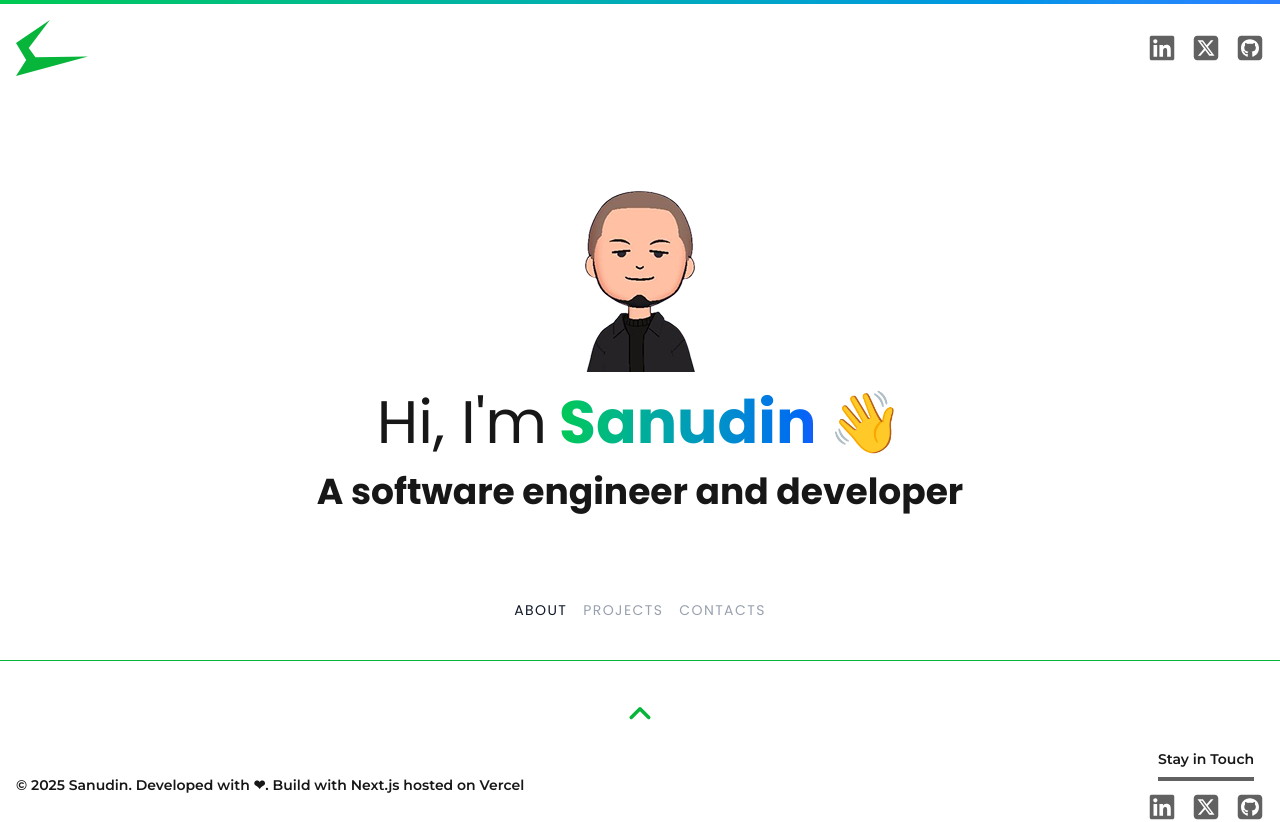
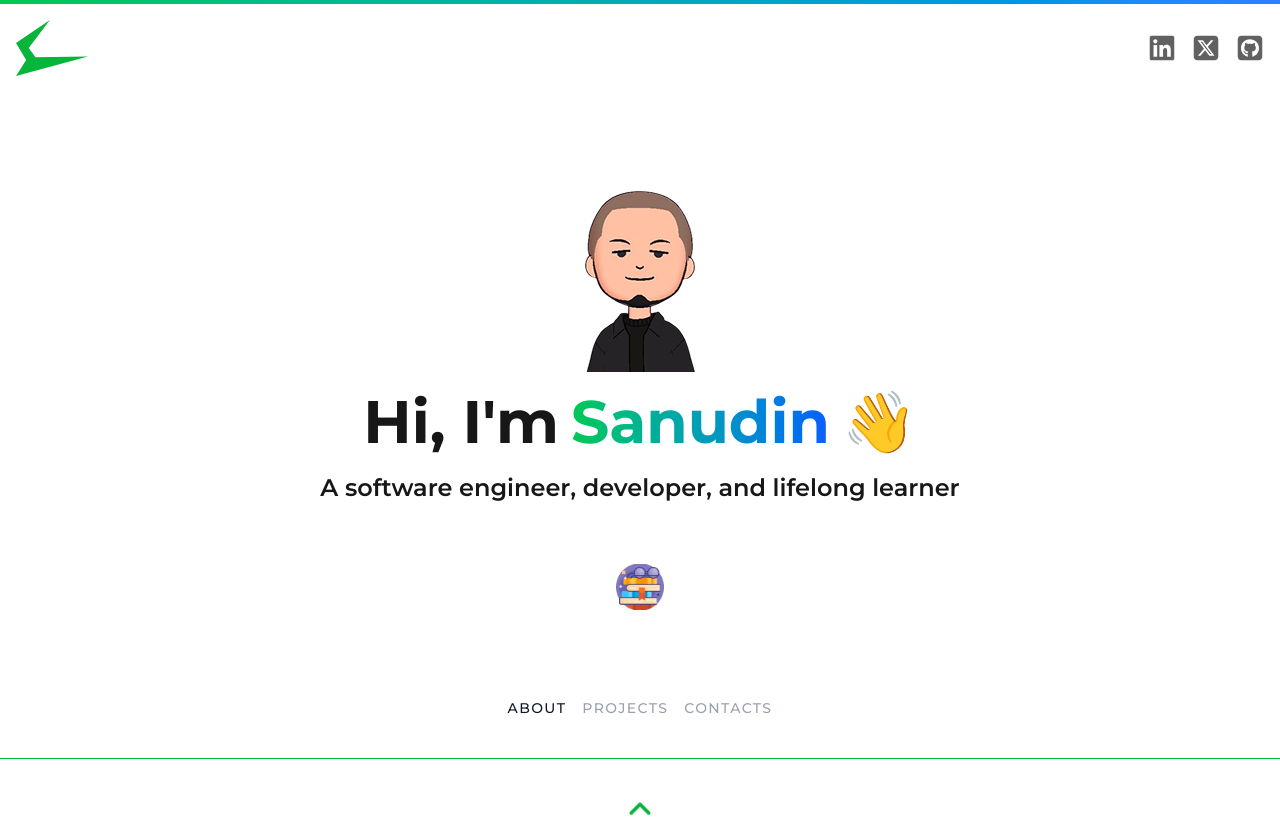
Before and after one commit to ssanudin/nextfolio, a Next.js app: page / in a window 1280 px wide. Shown: the top 822 px of the page. Built offline with nearby package versions, Linux system fonts and the light colour scheme.

Commit message:
Update hero section

```diff
--- a/app/layout.tsx
+++ b/app/layout.tsx
@@ -1,5 +1,5 @@
 import type { Metadata } from "next";
-import { poppins } from "./ui/fonts";
+import { poppins, montserrat } from "./ui/fonts";
 import "@/app/ui/globals.css";
 
 export const metadata: Metadata = {
@@ -15,7 +15,7 @@ export default function RootLayout({
 }>) {
   return (
     <html lang="en">
-      <body className={`${poppins.className} antialiased`}>{children}</body>
+      <body className={`${montserrat.className} antialiased`}>{children}</body>
     </html>
   );
 }
--- a/app/ui/home/footer.tsx
+++ b/app/ui/home/footer.tsx
@@ -17,7 +17,7 @@ export default function Footer() {
           </div>
           <p className="max-w-[15rem] m-auto mt-8 sm:m-0 sm:max-w-[16rem] md:max-w-full sm:order-first">
             &copy; {new Date().getFullYear()} Sanudin. Developed with ❤. Build
-            with Next.js hosted on Vercel
+            with Next.js hosted on Vercel.
           </p>
         </div>
       </div>
--- a/app/ui/home/hero.tsx
+++ b/app/ui/home/hero.tsx
@@ -2,25 +2,28 @@ import Image from "next/image";
 
 export default function Hero() {
   return (
-    <div className="py-8 lg:py-16 flex items-center flex-col px-6">
+    <section className="hero py-8 lg:py-16 flex items-center flex-col px-6">
       <Image
         alt="Sanudin Avatar"
         width={200}
         height={200}
         src="/sanudin-avatar.png"
       />
-      <div className="text-center mx-auto">
-        <h1 className="text-3xl lg:text-6xl my-5">
+      <div className="text-center mx-auto mb-15">
+        <h1 className="text-4xl lg:text-6xl my-5 font-bold">
           Hi, I&apos;m
-          <span className="bg-clip-text text-transparent bg-gradient-to-r from-green-500 to-blue-600 font-bold mx-3">
+          <span className="bg-clip-text text-transparent bg-gradient-to-r from-green-500 to-blue-600 mx-3">
             Sanudin
           </span>
           👋
         </h1>
-        <h2 className="text-2xl lg:text-4xl font-semibold">
-          A software engineer and developer
+        <h2 className="text-xl lg:text-2xl font-semibold">
+          A software engineer, developer, and lifelong learner
         </h2>
       </div>
-    </div>
+      {/* Gif maker https://ezgif.com */}
+      {/* Icons from https://www.flaticon.com */}
+      <Image alt="Icons" width={48} height={48} src="/icons.webp" />
+    </section>
   );
 }
```
Also changed, not shown: public/icons.webp (added).
